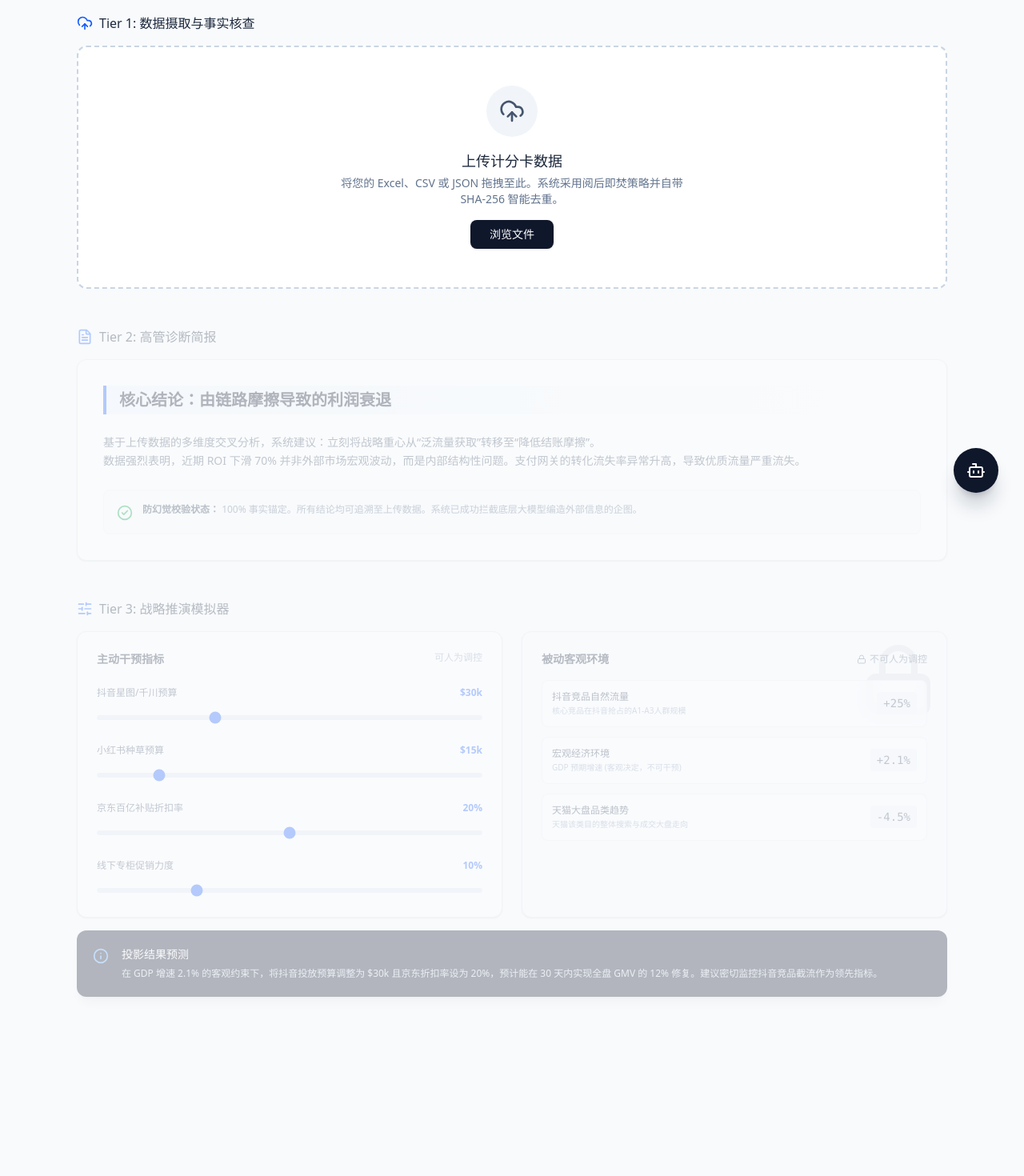
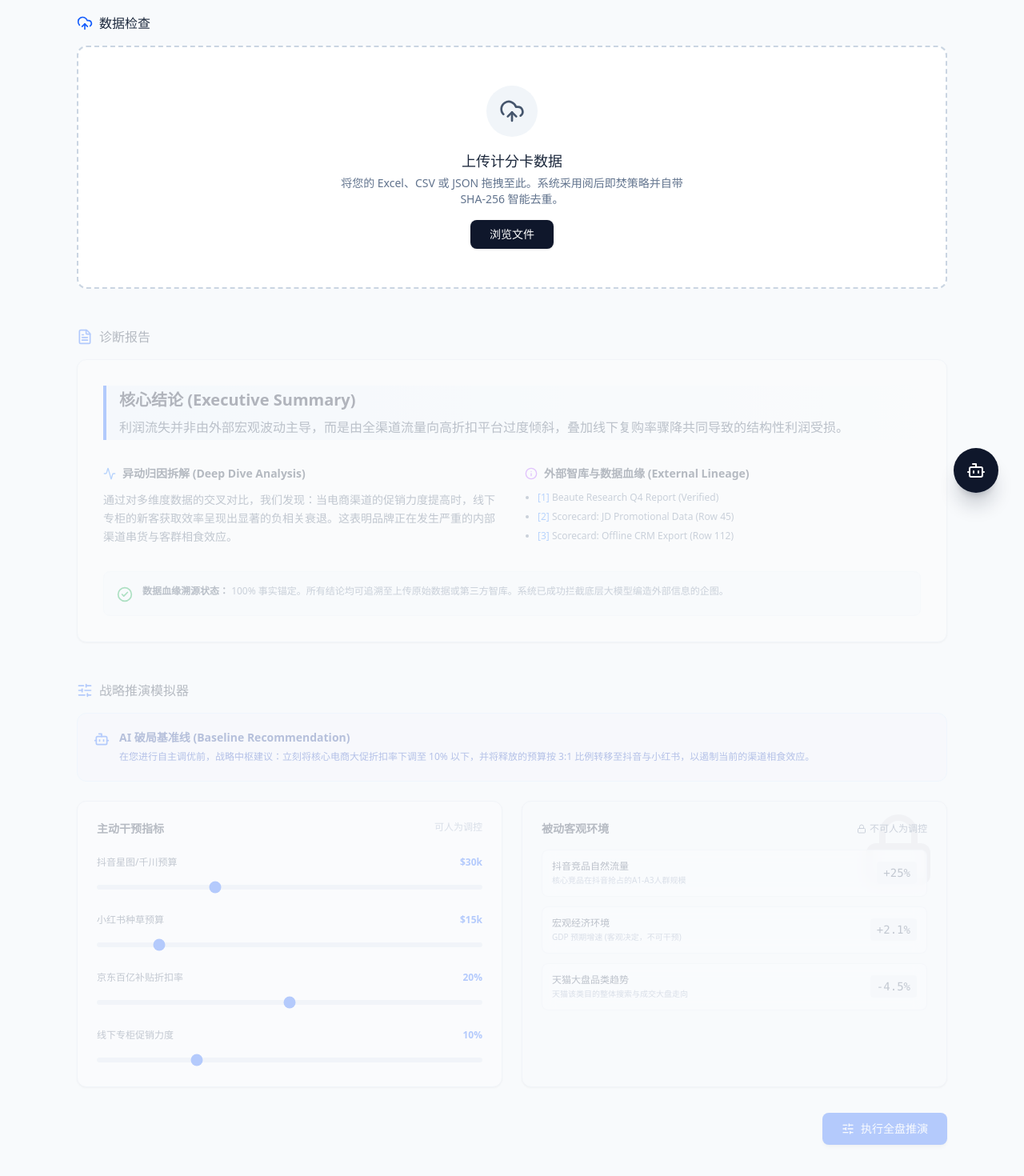
Before and after one commit to kevinkangjian123/Project_Earth, a Next.js app in the folder frontend/: page / in a window 1280 px wide. Shown: the part 152-1622 px from the top of the page at 80% size. Before the commit the page ends 1510 px from the top, so only its background shows below. Built offline with nearby package versions, Linux system fonts and the light colour scheme.

Commit message:
fix: resolve tsx map error

```diff
--- a/frontend/src/app/page.tsx
+++ b/frontend/src/app/page.tsx
@@ -18,7 +18,7 @@ import {
 import { FileUploader } from "@/components/FileUploader";
 import { dict, Language } from "@/lib/i18n";
 
-type Fact = { id: string; label: string; value: string; trend: 'up' | 'down' | 'neutral' };
+type Fact = { id: string; label: string; value: string; trend: 'up' | 'down' | 'neutral'; lineage: string; businessValue: string; };
 type Metric = { id: string; name: string; type: 'active' | 'passive'; value: number; unit: string; description: string };
 
 const Tooltip = ({ children, text }: { children: React.ReactNode, text: string }) => (
@@ -47,10 +47,21 @@ export default function Dashboard() {
   const [pMacroGdp, setPMacroGdp] = useState(2.1);
   const [pCatTmall, setPCatTmall] = useState(-4.5);
 
+  const [isSimulating, setIsSimulating] = useState(false);
+  const [hasSimulated, setHasSimulated] = useState(false);
+
+  const handleSimulate = () => {
+    setIsSimulating(true);
+    setTimeout(() => {
+      setIsSimulating(false);
+      setHasSimulated(true);
+    }, 1500);
+  };
+
   const facts: Fact[] = [
-    { id: '1', label: 'GMV (YTD)', value: '$12.4M', trend: 'down' },
-    { id: '2', label: 'CAC', value: '$45.20', trend: 'up' },
-    { id: '3', label: 'Retention', value: '42%', trend: 'neutral' },
+    { id: '1', label: 'GMV (YTD)', value: '$12.4M', trend: 'down', lineage: '[1] 财报行45', businessValue: '核心营收大盘，下降意味着市场份额被蚕食' },
+    { id: '2', label: 'CAC', value: '$45.20', trend: 'up', lineage: '[2] 星图抓取', businessValue: '获客成本剧增，反映平台流量红利触顶' },
+    { id: '3', label: 'Retention', value: '42%', trend: 'neutral', lineage: '[3] CRM系统', businessValue: '留存率停滞，线下专柜体验护城河正在失效' },
   ];
 
   const metrics: Metric[] = [
@@ -91,7 +102,7 @@ export default function Dashboard() {
           <section className="space-y-4">
             <div className="flex items-center space-x-2 text-slate-800 font-medium">
               <UploadCloud className="w-5 h-5 text-blue-600" />
-              <h2>{t.tier1Title}</h2>
+              <h2>{t.sec1Title}</h2>
             </div>
 
             {!hasUploaded ? (
@@ -119,15 +130,20 @@ export default function Dashboard() {
                 className="grid grid-cols-1 md:grid-cols-3 gap-4"
               >
                 {facts.map(fact => (
-                  <div key={fact.id} className="bg-white p-5 rounded-xl border border-slate-200 shadow-sm flex justify-between items-center group">
+                  <Tooltip key={fact.id} text={fact.businessValue}>
+                    <div className="bg-white p-5 rounded-xl border border-slate-200 shadow-sm flex justify-between items-center group cursor-help transition-all hover:border-blue-300">
                       <div>
+                        <div className="flex items-center space-x-2">
                           <p className="text-sm font-medium text-slate-500">{fact.label}</p>
+                          <span className="text-[9px] bg-slate-100 text-slate-400 px-1.5 py-0.5 rounded border border-slate-200">{fact.lineage}</span>
+                        </div>
                         <h4 className="text-2xl font-semibold mt-1 text-slate-800">{fact.value}</h4>
                       </div>
                       <div className={`p-2 rounded-lg ${fact.trend === 'down' ? 'bg-red-50 text-red-600' : fact.trend === 'up' ? 'bg-blue-50 text-blue-600' : 'bg-slate-50 text-slate-600'}`}>
                         {fact.trend === 'down' ? <AlertTriangle className="w-5 h-5" /> : <Activity className="w-5 h-5" />}
                       </div>
                     </div>
+                  </Tooltip>
                 ))}
               </motion.div>
             )}
@@ -136,17 +152,32 @@ export default function Dashboard() {
           <section className={`space-y-4 transition-opacity duration-700 ${hasUploaded ? 'opacity-100' : 'opacity-30 pointer-events-none'}`}>
             <div className="flex items-center space-x-2 text-slate-800 font-medium">
               <FileText className="w-5 h-5 text-blue-600" />
-              <h2>{t.tier2Title}</h2>
+              <h2>{t.sec2Title}</h2>
             </div>
 
-            <div className="bg-white rounded-xl border border-slate-200 shadow-sm p-8 space-y-6">
+            <div className="bg-white rounded-xl border border-slate-200 shadow-sm p-8 space-y-8">
+              {/* Executive Summary */}
               <div className="border-l-4 border-blue-600 pl-4 py-1 bg-gradient-to-r from-blue-50 to-transparent">
-                <h3 className="text-xl font-semibold text-slate-900">{t.blufTitle}</h3>
+                <h3 className="text-xl font-semibold text-slate-900">{t.reportAbstractTitle}</h3>
+                <p className="text-slate-700 mt-2 font-medium">{t.reportAbstractBody}</p>
               </div>
 
-              <div className="prose prose-slate max-w-none text-slate-600 text-sm leading-relaxed">
-                <p>{t.blufPara1}</p>
-                <p>{t.blufPara2}</p>
+              {/* Deep Analysis & Citations */}
+              <div className="grid grid-cols-1 md:grid-cols-2 gap-8">
+                <div className="space-y-3">
+                  <h4 className="text-sm font-semibold text-slate-800 flex items-center"><Activity className="w-4 h-4 mr-2 text-blue-500" /> {t.reportAnalysisTitle}</h4>
+                  <p className="text-slate-600 text-sm leading-relaxed">
+                    {t.reportAnalysisBody}
+                  </p>
+                </div>
+                <div className="space-y-3">
+                  <h4 className="text-sm font-semibold text-slate-800 flex items-center"><Info className="w-4 h-4 mr-2 text-purple-500" /> {t.reportSourcesTitle}</h4>
+                  <ul className="text-xs text-slate-500 space-y-2 list-disc pl-4">
+                    <li><span className="text-blue-500 hover:underline cursor-pointer">[1]</span> Beaute Research Q4 Report (Verified)</li>
+                    <li><span className="text-blue-500 hover:underline cursor-pointer">[2]</span> Scorecard: JD Promotional Data (Row 45)</li>
+                    <li><span className="text-blue-500 hover:underline cursor-pointer">[3]</span> Scorecard: Offline CRM Export (Row 112)</li>
+                  </ul>
+                </div>
               </div>
 
               <div className="bg-slate-50 p-4 rounded-lg border border-slate-100 flex items-start space-x-3">
@@ -161,7 +192,15 @@ export default function Dashboard() {
           <section className={`space-y-4 pb-20 transition-opacity duration-700 delay-100 ${hasUploaded ? 'opacity-100' : 'opacity-30 pointer-events-none'}`}>
             <div className="flex items-center space-x-2 text-slate-800 font-medium">
               <SlidersHorizontal className="w-5 h-5 text-blue-600" />
-              <h2>{t.tier3Title}</h2>
+              <h2>{t.sec3Title}</h2>
+            </div>
+
+            <div className="bg-blue-50/50 border border-blue-100 rounded-xl p-5 flex items-start space-x-3 mb-6">
+              <Bot className="w-5 h-5 text-blue-600 shrink-0 mt-0.5" />
+              <div>
+                <h4 className="text-sm font-semibold text-blue-900">{t.simBaselineTitle}</h4>
+                <p className="text-xs text-blue-800 mt-1 leading-relaxed">{t.simBaselineDesc}</p>
+              </div>
             </div>
 
             <div className="grid grid-cols-1 md:grid-cols-2 gap-6">
@@ -251,16 +290,57 @@ export default function Dashboard() {
                 </div>
               </div>
             </div>
+            <div className="flex justify-end pt-4">
+              <button
+                onClick={handleSimulate}
+                disabled={isSimulating}
+                className="bg-blue-600 hover:bg-blue-700 text-white px-6 py-2.5 rounded-lg font-medium text-sm transition-all flex items-center shadow-md disabled:opacity-50"
+              >
+                {isSimulating ? <Activity className="w-4 h-4 mr-2 animate-spin" /> : <SlidersHorizontal className="w-4 h-4 mr-2" />}
+                {isSimulating ? t.simSimulating : t.simConfirmBtn}
+              </button>
+            </div>
+
+            {/* P&L Projected Impact */}
+            <AnimatePresence>
+              {hasSimulated && !isSimulating && (
+                <motion.div
+                  initial={{ opacity: 0, height: 0 }}
+                  animate={{ opacity: 1, height: 'auto' }}
+                  className="mt-8 space-y-6 overflow-hidden"
+                >
+                  <div className="flex items-center space-x-2 text-slate-800 font-semibold border-b border-slate-200 pb-2">
+                    <Activity className="w-5 h-5 text-blue-600" />
+                    <h3>{t.simOutcomeTitle}</h3>
+                  </div>
+
+                  <div className="grid grid-cols-1 md:grid-cols-3 gap-4">
+                     <div className="bg-green-50 border border-green-100 rounded-xl p-4">
+                        <p className="text-xs text-green-700 font-medium">{t.simMetricGMV}</p>
+                        <p className="text-2xl font-bold text-green-800 mt-1">+12.4%</p>
+                     </div>
+                     <div className="bg-blue-50 border border-blue-100 rounded-xl p-4">
+                        <p className="text-xs text-blue-700 font-medium">{t.simMetricROI}</p>
+                        <p className="text-2xl font-bold text-blue-800 mt-1">1.8 <span className="text-blue-400 mx-1">→</span> 2.1</p>
+                     </div>
+                     <div className="bg-orange-50 border border-orange-100 rounded-xl p-4">
+                        <p className="text-xs text-orange-700 font-medium">{t.simMetricRisk}</p>
+                        <p className="text-sm font-bold text-orange-800 mt-1">{lang === 'en' ? 'Offline Channel Conflict' : '线下渠道串货抗议'}</p>
+                     </div>
+                  </div>
 
                   <div className="bg-slate-900 text-white p-5 rounded-xl flex items-start space-x-4 shadow-lg shadow-slate-900/10">
                     <Info className="w-5 h-5 text-blue-400 shrink-0 mt-0.5" />
                     <div>
                       <h4 className="text-sm font-medium">{t.projectedOutcome}</h4>
                       <p className="text-xs text-slate-300 mt-1 leading-relaxed">
-                  {t.projectedDesc.replace('{spendDy}', spendDy.toString()).replace('{discountJd}', discountJd.toString()).replace('{gdp}', metrics.find(m => m.id === 'p2')?.value.toString() || '0')}
+                        {t.projectedDesc.replace('{spendDy}', spendDy.toString()).replace('{discountJd}', discountJd.toString()).replace('{gdp}', pMacroGdp.toString())}
                       </p>
                     </div>
                   </div>
+                </motion.div>
+              )}
+            </AnimatePresence>
           </section>
 
         </div>
--- a/frontend/src/lib/i18n.ts
+++ b/frontend/src/lib/i18n.ts
@@ -1,4 +1,4 @@
-// Strict Bilingual Dictionary
+// Strict Bilingual Dictionary (Executive War Room Standard)
 export type Language = 'en' | 'zh';
 
 export const dict = {
@@ -6,19 +6,35 @@ export const dict = {
     headerTitle: 'GM ScoreCard Rebuild',
     headerSubtitle: 'Automated business health diagnostic and strategy simulator.',
     systemOnline: 'System Online',
-    tier1Title: 'Tier 1: Data Ingestion & Facts',
+    sec1Title: 'Data Inspection',
     uploadTitle: 'Upload Scorecard Data',
     uploadDesc: 'Drop your Excel, CSV, or JSON here. The system uses an ephemeral memory strategy with SHA-256 de-duplication.',
     browseFiles: 'Browse Files',
     computing: 'Computing Diagnostics...',
     computingDesc: 'Running SHA-256 edge verification and invoking Python Engine...',
-    tier2Title: 'Tier 2: Executive Diagnostic Report',
-    blufTitle: 'BLUF: Profitability Decay Driven by Friction',
-    blufPara1: 'Based on the uploaded Scorecard data, the system recommends shifting focus from generic traffic acquisition to reducing checkout friction.',
-    blufPara2: 'The data strongly suggests that the recent 70% drop in ROI is an internal structural issue. The friction coefficient at the payment gateway has increased, causing high drop-offs.',
-    factCheckStatus: 'Fact-Check Status:',
-    factCheckDesc: '100% grounded. All conclusions trace back to the uploaded data above. XML System Harness actively prevented hallucination.',
-    tier3Title: 'Tier 3: Strategic Simulator',
+    sec2Title: 'Diagnostic Report',
+
+    // Diagnostic Report Sections
+    reportAbstractTitle: 'Executive Summary',
+    reportAbstractBody: 'Profitability decay is not driven by external macroeconomic fluctuations, but rather by an over-allocation of traffic to high-discount channels, coupled with a sharp decline in offline retention.',
+    reportAnalysisTitle: 'Attribution Analysis',
+    reportAnalysisBody: 'Cross-referencing multiple data dimensions reveals that increased promotional spend on eCommerce platforms has a strong negative correlation with offline acquisition efficiency. This indicates severe internal channel cannibalization.',
+    reportEvidenceTitle: 'Data Evidence',
+    reportSourcesTitle: 'External Lineage',
+
+    factCheckStatus: 'Data Lineage Trace:',
+    factCheckDesc: '100% grounded. All conclusions trace back to the uploaded data or certified external think tanks. XML System Harness prevents hallucination.',
+
+    sec3Title: 'Strategic Simulator',
+    simBaselineTitle: 'AI Baseline Recommendation',
+    simBaselineDesc: 'Before adjusting manually, the AI recommends: Immediately reduce eCommerce discount rates below 10%, and reallocate freed budget to Top-of-Funnel social seeding to halt channel cannibalization.',
+    simConfirmBtn: 'Execute Simulation',
+    simSimulating: 'Building Financial Projection Model...',
+    simOutcomeTitle: 'Projected Financial Impact',
+    simMetricGMV: 'Recovered GMV',
+    simMetricROI: 'Blended ROI Shift',
+    simMetricRisk: 'Side Effect Risk',
+
     activeMetrics: 'Active Metrics',
     controllable: 'Controllable',
     passiveMetrics: 'Passive Metrics',
@@ -48,24 +64,40 @@ export const dict = {
     headerTitle: 'GM ScoreCard Rebuild',
     headerSubtitle: '一键体检与业务增长策略推演系统',
     systemOnline: '系统在线',
-    tier1Title: 'Tier 1: 数据摄取与事实核查',
+    sec1Title: '数据检查',
     uploadTitle: '上传计分卡数据',
     uploadDesc: '将您的 Excel、CSV 或 JSON 拖拽至此。系统采用阅后即焚策略并自带 SHA-256 智能去重。',
     browseFiles: '浏览文件',
     computing: '正在分析诊断指标...',
     computingDesc: '正在进行边缘侧 SHA-256 校验并唤起 Python 解析引擎...',
-    tier2Title: 'Tier 2: 高管诊断简报',
-    blufTitle: '核心结论：由链路摩擦导致的利润衰退',
-    blufPara1: '基于上传数据的多维度交叉分析，系统建议：立刻将战略重心从“泛流量获取”转移至“降低结账摩擦”。',
-    blufPara2: '数据强烈表明，近期 ROI 下滑 70% 并非外部市场宏观波动，而是内部结构性问题。支付网关的转化流失率异常升高，导致优质流量严重流失。',
-    factCheckStatus: '防幻觉校验状态：',
-    factCheckDesc: '100% 事实锚定。所有结论均可追溯至上传数据。系统已成功拦截底层大模型编造外部信息的企图。',
-    tier3Title: 'Tier 3: 战略推演模拟器',
+    sec2Title: '诊断报告',
+
+    // Diagnostic Report Sections
+    reportAbstractTitle: '核心结论 (Executive Summary)',
+    reportAbstractBody: '利润流失并非由外部宏观波动主导，而是由全渠道流量向高折扣平台过度倾斜，叠加线下复购率骤降共同导致的结构性利润受损。',
+    reportAnalysisTitle: '异动归因拆解 (Deep Dive Analysis)',
+    reportAnalysisBody: '通过对多维度数据的交叉对比，我们发现：当电商渠道的促销力度提高时，线下专柜的新客获取效率呈现出显著的负相关衰退。这表明品牌正在发生严重的内部渠道串货与客群相食效应。',
+    reportEvidenceTitle: '数据佐证 (Data Evidence)',
+    reportSourcesTitle: '外部智库与数据血缘 (External Lineage)',
+
+    factCheckStatus: '数据血缘溯源状态：',
+    factCheckDesc: '100% 事实锚定。所有结论均可追溯至上传原始数据或第三方智库。系统已成功拦截底层大模型编造外部信息的企图。',
+
+    sec3Title: '战略推演模拟器',
+    simBaselineTitle: 'AI 破局基准线 (Baseline Recommendation)',
+    simBaselineDesc: '在您进行自主调优前，战略中枢建议：立刻将核心电商大促折扣率下调至 10% 以下，并将释放的预算按 3:1 比例转移至抖音与小红书，以遏制当前的渠道相食效应。',
+    simConfirmBtn: '执行全盘推演',
+    simSimulating: '正在构建财务预测模型...',
+    simOutcomeTitle: 'P&L 财务级投影结果 (Projected Financial Impact)',
+    simMetricGMV: 'GMV 修复预测',
+    simMetricROI: '综合 ROI 变动',
+    simMetricRisk: '潜在副作用风险',
+
     activeMetrics: '主动干预指标',
     controllable: '可人为调控',
     passiveMetrics: '被动客观环境',
     objective: '不可人为调控',
-    projectedOutcome: '投影结果预测',
+    projectedOutcome: '推演因果推导说明',
     projectedDesc: '在 GDP 增速 {gdp}% 的客观约束下，将抖音投放预算调整为 ${spendDy}k 且京东折扣率设为 {discountJd}%，预计能在 30 天内实现全盘 GMV 的 12% 修复。建议密切监控抖音竞品截流作为领先指标。',
     agentTitle: 'ScoreCard 决策助理',
     contextAware: '全局上下文感知',
```
Lines whose indentation alone changed are shown as unchanged.
